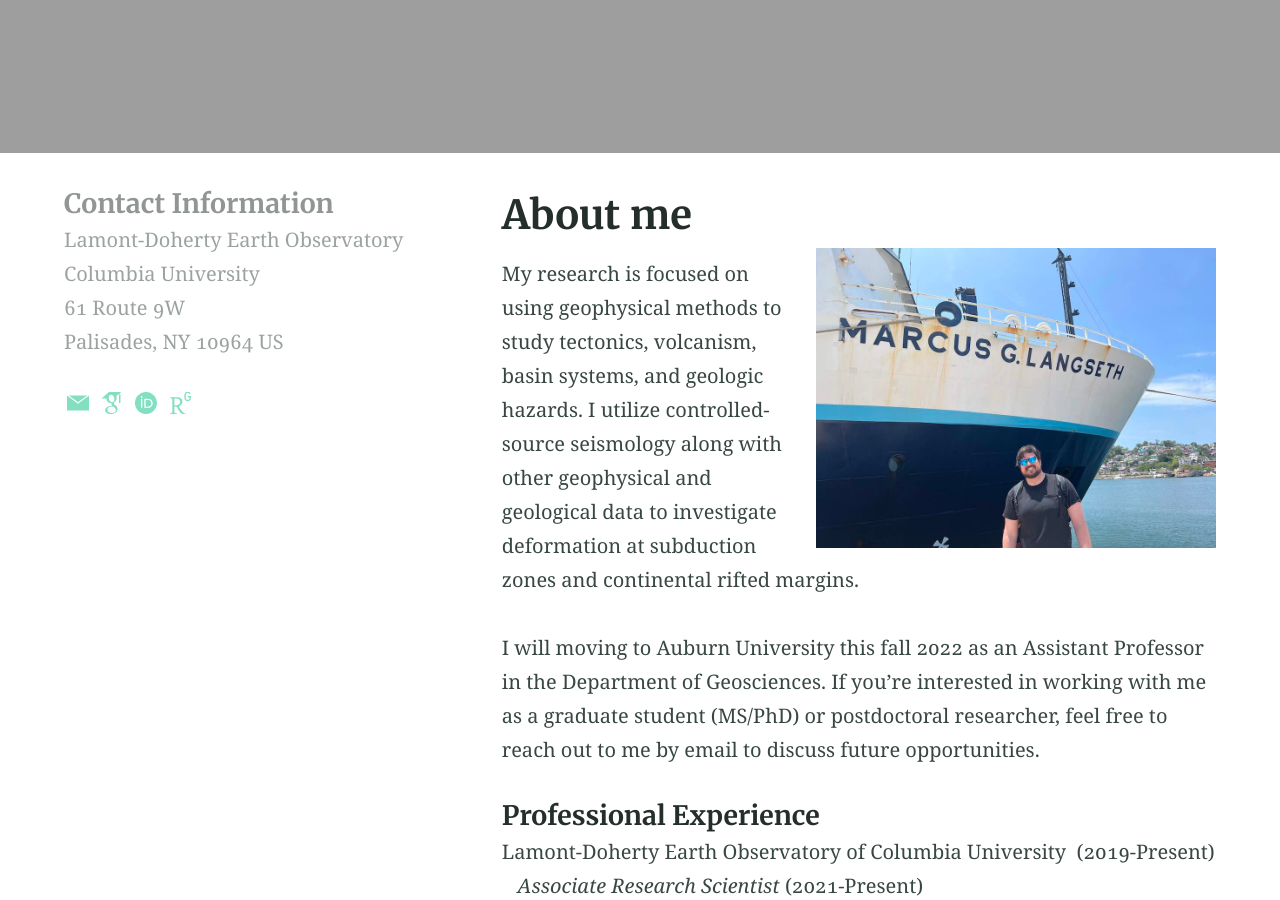
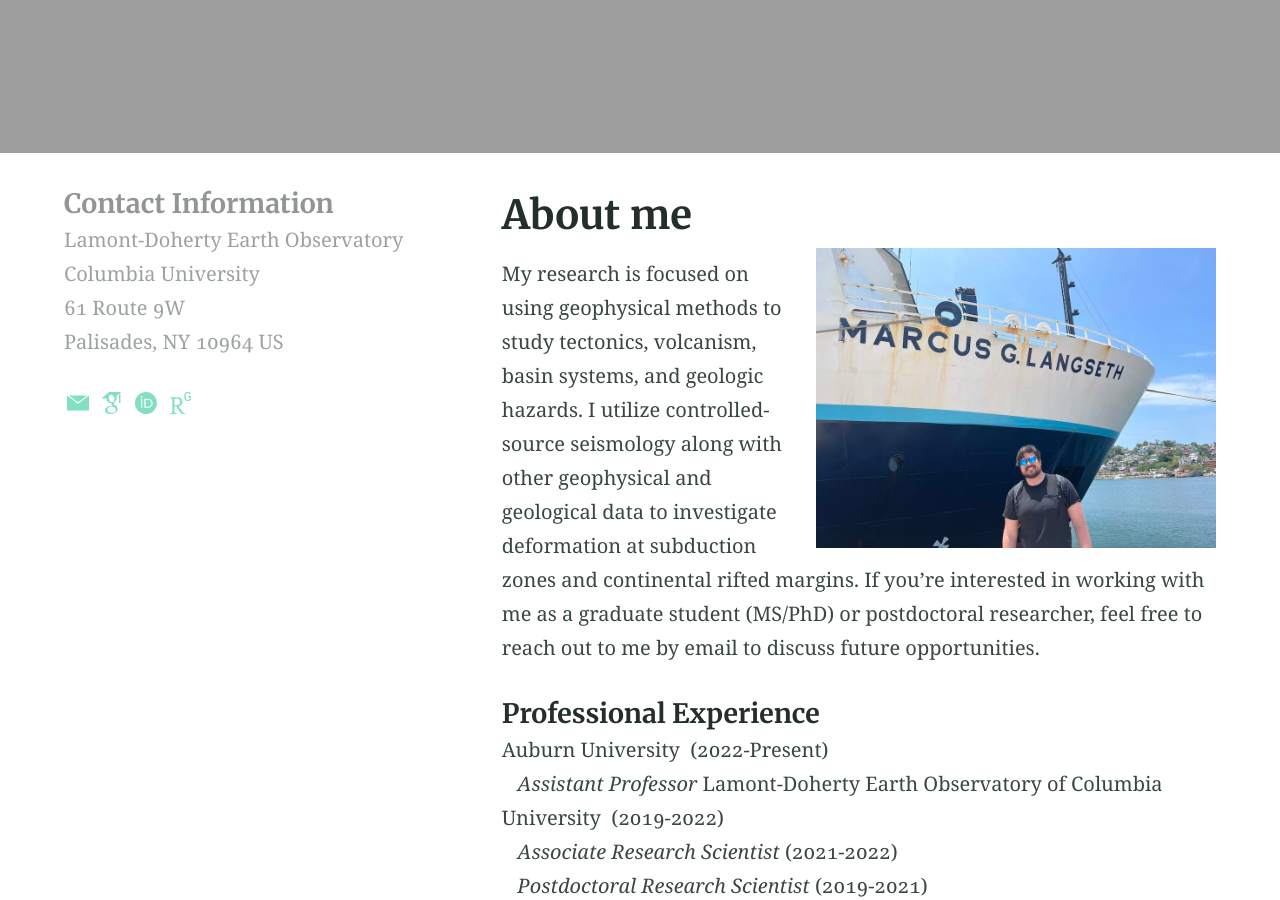
Before and after one commit to brianboston/brianboston.github.io, a Jekyll site: the page built from index.md, in a window 1280 px wide and 900 px high, scrolled down 451 px. Built offline with Jekyll 4.4.1, drawn with Linux system fonts in a browser that asks for light colours.

Commit message:
Update index.md

```diff
--- a/index.md
+++ b/index.md
@@ -8,14 +8,17 @@ feature_text: |
 ---
 {% include figure.html image="https://brianboston.github.io/images/IMG_4722.jpg" position="right" width="400" height="800" %}
 
-My research is focused on using geophysical methods to study tectonics, volcanism, basin systems, and geologic hazards. I utilize controlled-source seismology along with other geophysical and geological data to investigate deformation at subduction zones and continental rifted margins.
+My research is focused on using geophysical methods to study tectonics, volcanism, basin systems, and geologic hazards. I utilize controlled-source seismology along with other geophysical and geological data to investigate deformation at subduction zones and continental rifted margins. If you're interested in working with me as a graduate student (MS/PhD) or postdoctoral researcher, feel free to reach out to me by email to discuss future opportunities.
 
-I will moving to Auburn University this fall 2022 as an Assistant Professor in the Department of Geosciences. If you're interested in working with me as a graduate student (MS/PhD) or postdoctoral researcher, feel free to reach out to me by email to discuss future opportunities.
 
 #### Professional Experience
-Lamont-Doherty Earth Observatory of Columbia University &nbsp;(2019-Present)
+
+Auburn University &nbsp;(2022-Present)
 <br/>
-&nbsp;&nbsp; _Associate Research Scientist_ (2021-Present)
+&nbsp;&nbsp; _Assistant Professor_
+Lamont-Doherty Earth Observatory of Columbia University &nbsp;(2019-2022)
+<br/>
+&nbsp;&nbsp; _Associate Research Scientist_ (2021-2022)
 <br/>
 &nbsp;&nbsp; _Postdoctoral Research Scientist_ (2019-2021)
 
```
